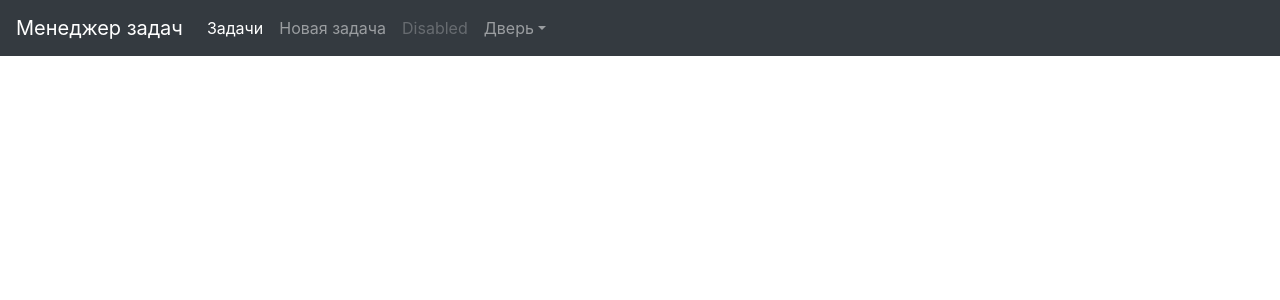
After one commit to stanislavglazko/python-project-lvl4, a Django app: template templates/base.html in a window 1280 px wide. The commit adds this page. Shown: the top 300 px of the page. Run offline with Django 3.2, Linux system fonts and the light colour scheme; the template is opened without the code that fills it, so the values that code supplies are empty; some libraries are stand-ins or nearby versions.

Commit message:
new design

```diff
--- a/task_manager/settings.py
+++ b/task_manager/settings.py
@@ -29,7 +29,7 @@ SECRET_KEY = os.getenv("SECRET_KEY")
 # SECURITY WARNING: don't run with debug turned on in production!
 DEBUG = True
 
-ALLOWED_HOSTS = ['.herokuapp.com']
+ALLOWED_HOSTS = ['127.0.0.1', '.herokuapp.com']
 
 
 # Application definition
@@ -42,6 +42,7 @@ INSTALLED_APPS = [
     'django.contrib.messages',
     'django.contrib.staticfiles',
     'task_manager',
+    'bootstrap4',
 ]
 
 MIDDLEWARE = [
--- /dev/null
+++ b/templates/base.html
@@ -0,0 +1,60 @@
+<!doctype html>
+<html lang="ru">
+  <head>
+    <meta charset="utf-8">
+    <meta name="viewport" content="width=device-width, initial-scale=1, shrink-to-fit=no">
+    <meta name="description" content="">
+    <title>Менеджер задач</title>
+
+    <!-- Bootstrap core CSS -->
+    {% load bootstrap4 %}
+    {% bootstrap_css %}
+    {% bootstrap_javascript jquery='full' %}
+    <link rel="stylesheet" href="https://stackpath.bootstrapcdn.com/bootstrap/4.5.2/css/bootstrap.min.css" integrity="sha384-JcKb8q3iqJ61gNV9KGb8thSsNjpSL0n8PARn9HuZOnIxN0hoP+VmmDGMN5t9UJ0Z" crossorigin="anonymous">
+
+    <script src="https://code.jquery.com/jquery-3.5.1.slim.min.js" integrity="sha384-DfXdz2htPH0lsSSs5nCTpuj/zy4C+OGpamoFVy38MVBnE+IbbVYUew+OrCXaRkfj" crossorigin="anonymous"></script>
+    <script src="https://cdn.jsdelivr.net/npm/popper.js@1.16.1/dist/umd/popper.min.js" integrity="sha384-9/reFTGAW83EW2RDu2S0VKaIzap3H66lZH81PoYlFhbGU+6BZp6G7niu735Sk7lN" crossorigin="anonymous"></script>
+    <script src="https://stackpath.bootstrapcdn.com/bootstrap/4.5.2/js/bootstrap.min.js" integrity="sha384-B4gt1jrGC7Jh4AgTPSdUtOBvfO8shuf57BaghqFfPlYxofvL8/KUEfYiJOMMV+rV" crossorigin="anonymous"></script>
+
+  </head>
+  <body>
+    <div class="container">
+      <header>
+        <div class="row pb-5">
+          <div class="col">
+            <nav class="navbar navbar-expand-md navbar-dark bg-dark fixed-top">
+              <a class="navbar-brand" href="#">Менеджер задач</a>
+              <button class="navbar-toggler" type="button" data-toggle="collapse" data-target="#navbarsExampleDefault" aria-controls="navbarsExampleDefault" aria-expanded="false" aria-label="Toggle navigation">
+                <span class="navbar-toggler-icon"></span>
+              </button>
+              <div class="collapse navbar-collapse" id="navbarsExampleDefault">
+                <ul class="navbar-nav mr-auto">
+                  <li class="nav-item active">
+                    <a class="nav-link" href="#">Задачи <span class="sr-only">(current)</span></a>
+                  </li>
+                  <li class="nav-item">
+                    <a class="nav-link" href="#">Новая задача</a>
+                  </li>
+                  <li class="nav-item">
+                    <a class="nav-link disabled" href="#" tabindex="-1" aria-disabled="true">Disabled</a>
+                  </li>
+                  <li class="nav-item dropdown">
+                    <a class="nav-link dropdown-toggle" href="#" id="dropdown01" data-toggle="dropdown" aria-haspopup="true" aria-expanded="false">Дверь</a>
+                    <div class="dropdown-menu" aria-labelledby="dropdown01">
+                      <a class="dropdown-item" href="#">Зарегистрироваться</a>
+                      <a class="dropdown-item" href="#">Войти</a>
+                      <a class="dropdown-item" href="#">Выйти</a>
+                    </div>
+                  </li>
+                </ul>
+              </div>
+            </nav>
+          </div>
+        </div>
+      </header>
+      <main>
+        {% block content %}{% endblock %}
+      </main>
+    </div>
+  </body>
+</html>
```
Also changed, not shown: templates/index.html (+10 -10 lines).
